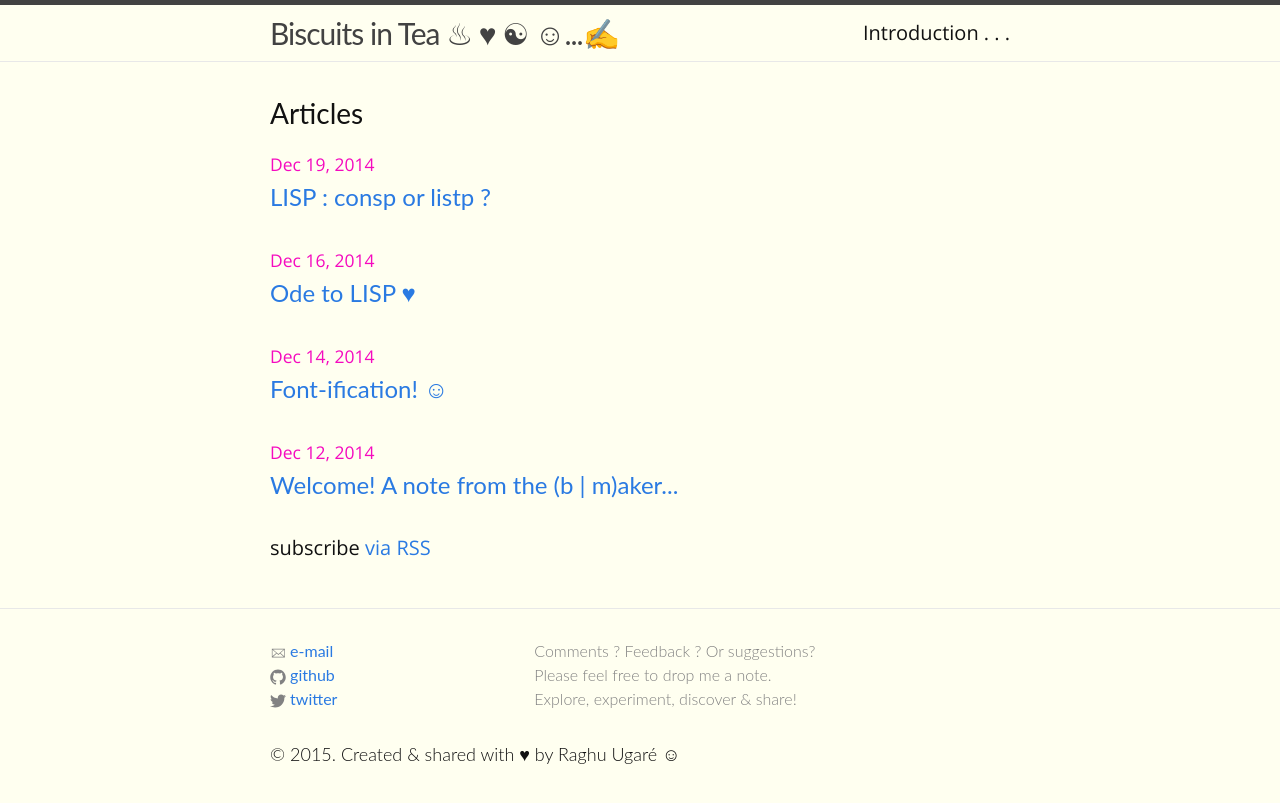
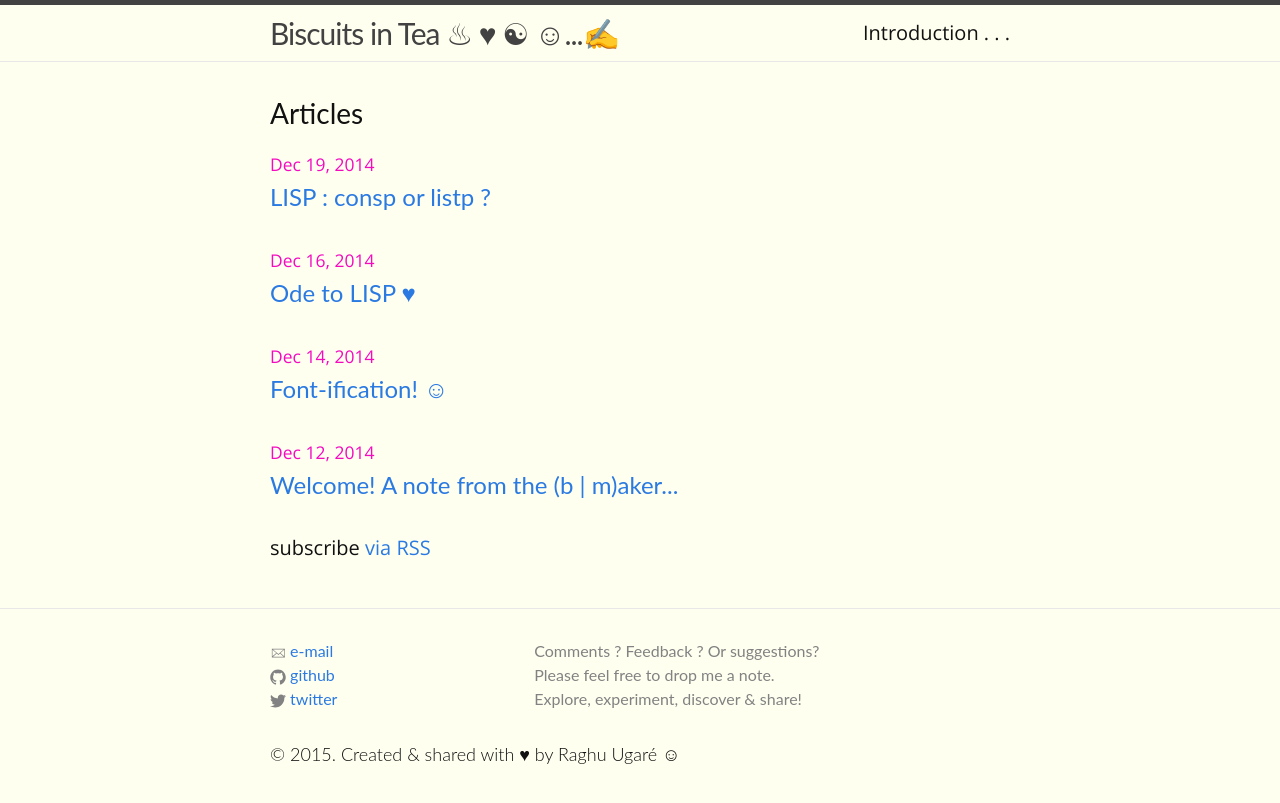
Before and after one commit to raghuugare/raghuugare.bkup, a Jekyll site: the page built from index.html, in a window 1280 px wide. Shown: the top 803 px of the page. Built offline with Jekyll 4.4.1, drawn with Linux system fonts in a browser that asks for light colours; some web fonts are replaced.

Commit message:
Update main.scss
Weight : 400 now from 300...hmmm..

```diff
--- a/css/main.scss
+++ b/css/main.scss
@@ -34,7 +34,7 @@ $page-heading-font-size:   28px;
 $page-heading-font-color:  #66cdaa;
 $page-heading-font-weight: 400;
 
-$body-font-weight: 300;
+$body-font-weight: 400;
 
 // ===========================================
 
```
